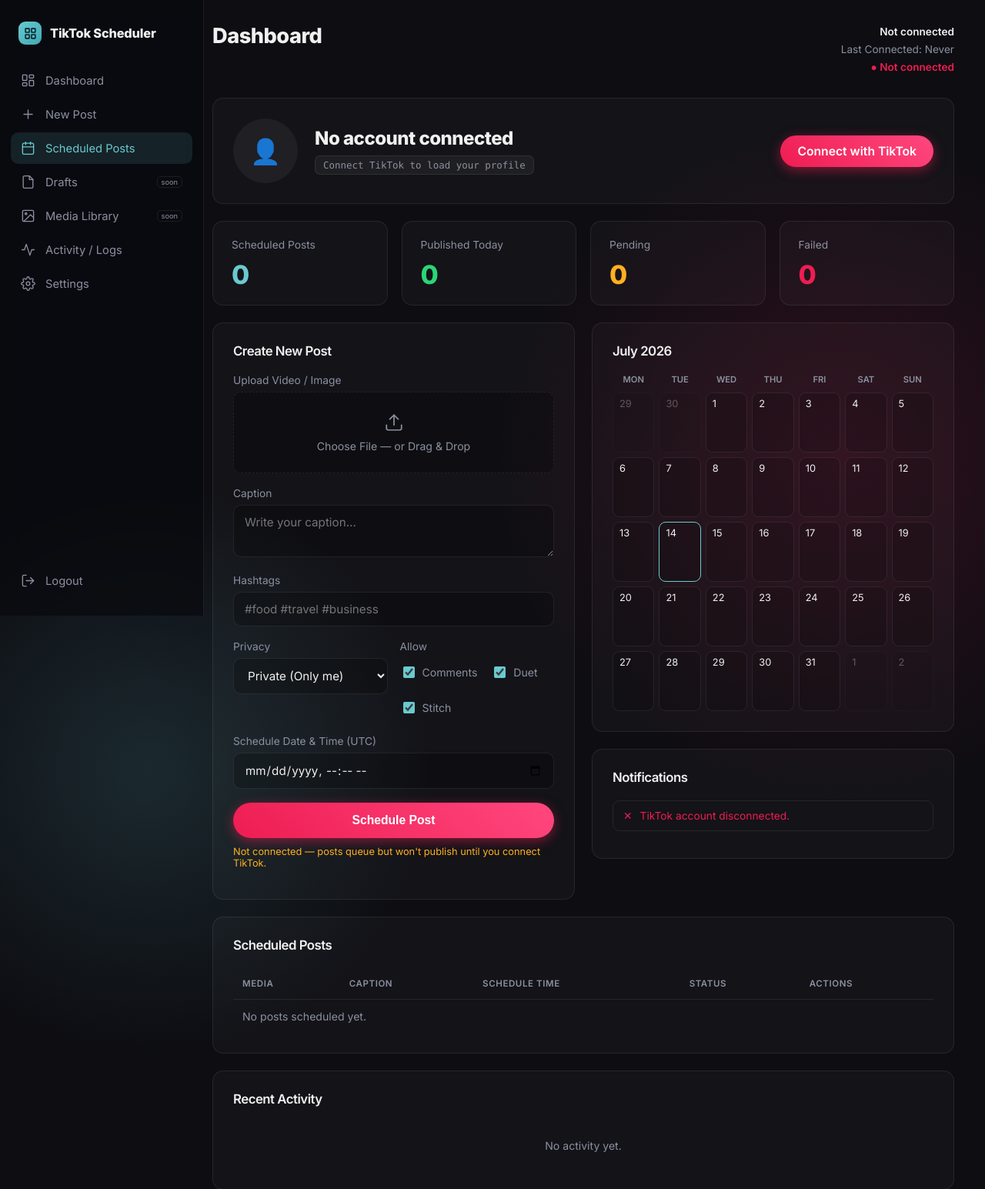
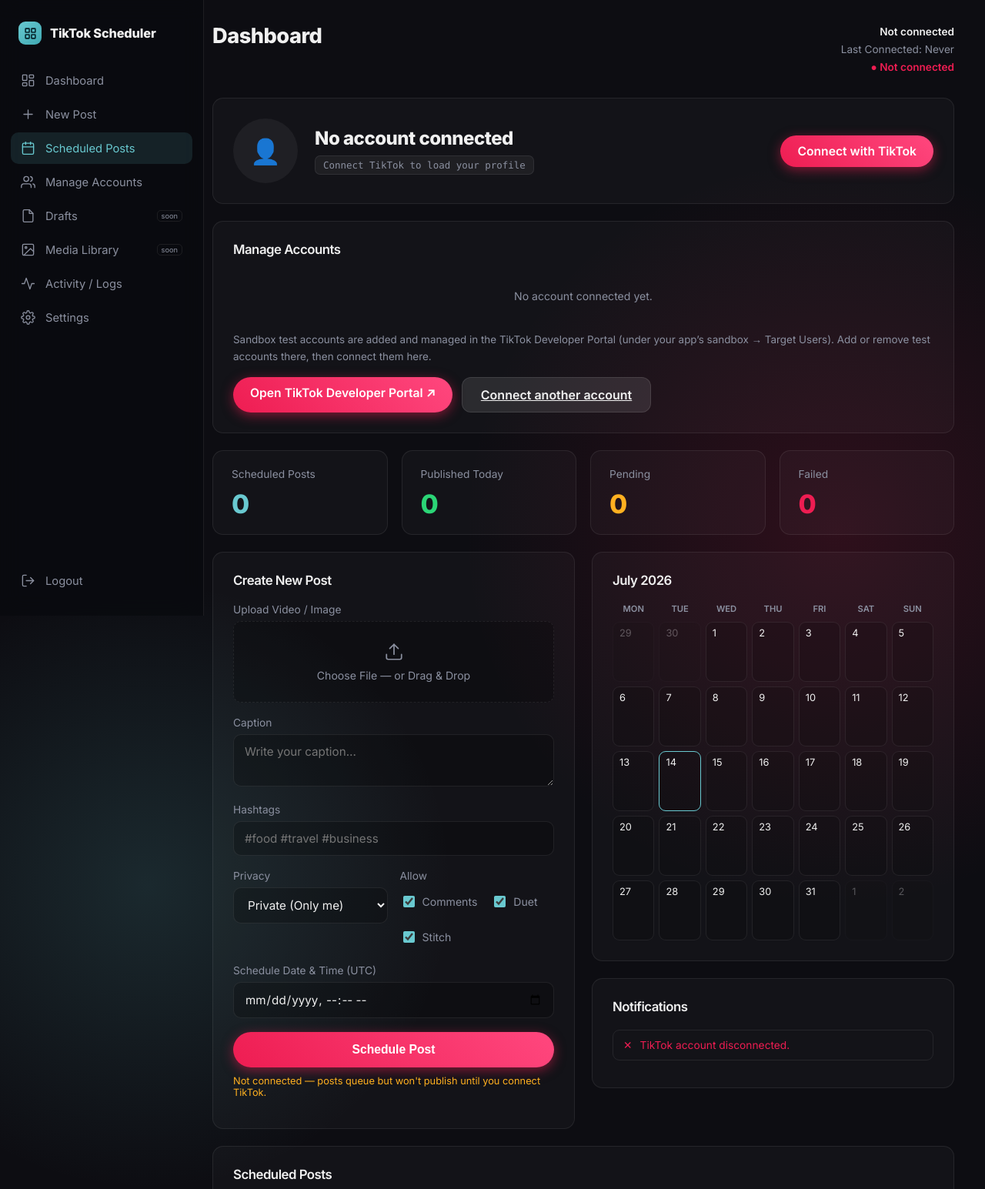
Before and after one commit to aaron35tobias/tiktok-scheduler, a Django app: page /dashboard/ in a window 1280 px wide. Shown: the top 1545 px of the page at 77% size. Run offline with Django 5.2, Linux system fonts and the light colour scheme; parts of the project's set-up code (start-up, migrations or seed data) failed here and were passed over.

Commit message:
feat: add Manage Accounts section (connected account list + TikTok portal link)

```diff
--- a/core/templates/core/dashboard.html
+++ b/core/templates/core/dashboard.html
@@ -157,6 +157,16 @@
     .note-item.warning { color: #ffb020; }
     .note-item.error { color: var(--tk-red); }
     .empty-mini { color: var(--muted); text-align: center; padding: 22px; font-size: 0.88rem; }
+
+    /* Manage Accounts */
+    .acct-row { display: flex; align-items: center; gap: 14px; padding: 14px 16px; border: 1px solid var(--card-border); border-radius: 12px; margin-bottom: 10px; }
+    .acct-av { width: 46px; height: 46px; border-radius: 50%; object-fit: cover; }
+    .acct-av.placeholder { display: flex; align-items: center; justify-content: center; background: rgba(255,255,255,0.05); }
+    .acct-name { font-weight: 600; }
+    .acct-sub { color: var(--muted); font-size: 0.8rem; font-family: ui-monospace, monospace; }
+    .acct-row .pill-ok { margin-left: auto; color: #2bd576; font-size: 0.8rem; font-weight: 600; white-space: nowrap; }
+    .acct-note { color: var(--muted); font-size: 0.84rem; margin: 16px 0; line-height: 1.6; }
+    .acct-actions { display: flex; gap: 12px; flex-wrap: wrap; }
 </style>
 {% endblock %}
 
@@ -183,6 +193,10 @@
         <a href="#scheduled" class="nav-link">
             <svg viewBox="0 0 24 24" fill="none" stroke="currentColor" stroke-width="1.7" stroke-linecap="round" stroke-linejoin="round"><rect x="3" y="4" width="18" height="18" rx="2"/><line x1="16" y1="2" x2="16" y2="6"/><line x1="8" y1="2" x2="8" y2="6"/><line x1="3" y1="10" x2="21" y2="10"/></svg>
             Scheduled Posts
+        </a>
+        <a href="#accounts" class="nav-link">
+            <svg viewBox="0 0 24 24" fill="none" stroke="currentColor" stroke-width="1.7" stroke-linecap="round" stroke-linejoin="round"><path d="M17 21v-2a4 4 0 0 0-4-4H5a4 4 0 0 0-4 4v2"/><circle cx="9" cy="7" r="4"/><path d="M23 21v-2a4 4 0 0 0-3-3.87"/><path d="M16 3.13a4 4 0 0 1 0 7.75"/></svg>
+            Manage Accounts
         </a>
         <a href="#" class="nav-link">
             <svg viewBox="0 0 24 24" fill="none" stroke="currentColor" stroke-width="1.7" stroke-linecap="round" stroke-linejoin="round"><path d="M14 2H6a2 2 0 0 0-2 2v16a2 2 0 0 0 2 2h12a2 2 0 0 0 2-2V8z"/><polyline points="14 2 14 8 20 8"/></svg>
@@ -251,6 +265,39 @@
                 {% elif not connected %}
                 <div class="connect-cta"><a href="{% url 'login' %}" class="btn-primary" style="padding:11px 22px;">Connect with TikTok</a></div>
                 {% endif %}
+            </div>
+        </div>
+
+        <!-- Manage Accounts -->
+        <div class="card" id="accounts">
+            <h2>Manage Accounts</h2>
+            {% if connected %}
+            <div class="acct-row">
+                {% if profile.avatar_url %}
+                <img class="acct-av" src="{{ profile.avatar_url }}" alt="avatar">
+                {% else %}
+                <div class="acct-av placeholder">👤</div>
+                {% endif %}
+                <div>
+                    <div class="acct-name">{{ profile.display_name|default:"Connected account" }}</div>
+                    <div class="acct-sub">
+                        {% if profile.username %}@{{ profile.username }}{% elif profile.open_id %}Open ID: {{ profile.open_id }}{% endif %}
+                    </div>
+                </div>
+                <span class="pill-ok">● Logged in</span>
+            </div>
+            {% else %}
+            <div class="empty-mini">No account connected yet.</div>
+            {% endif %}
+
+            <p class="acct-note">
+                Sandbox test accounts are added and managed in the TikTok Developer Portal (under your app’s
+                sandbox → Target Users). Add or remove test accounts there, then connect them here.
+            </p>
+
+            <div class="acct-actions">
+                <a href="https://developers.tiktok.com/login" target="_blank" rel="noopener" class="btn-primary" style="padding:11px 22px;">Open TikTok Developer Portal ↗</a>
+                <a href="{% url 'login' %}" class="btn-secondary">Connect another account</a>
             </div>
         </div>
 
```
